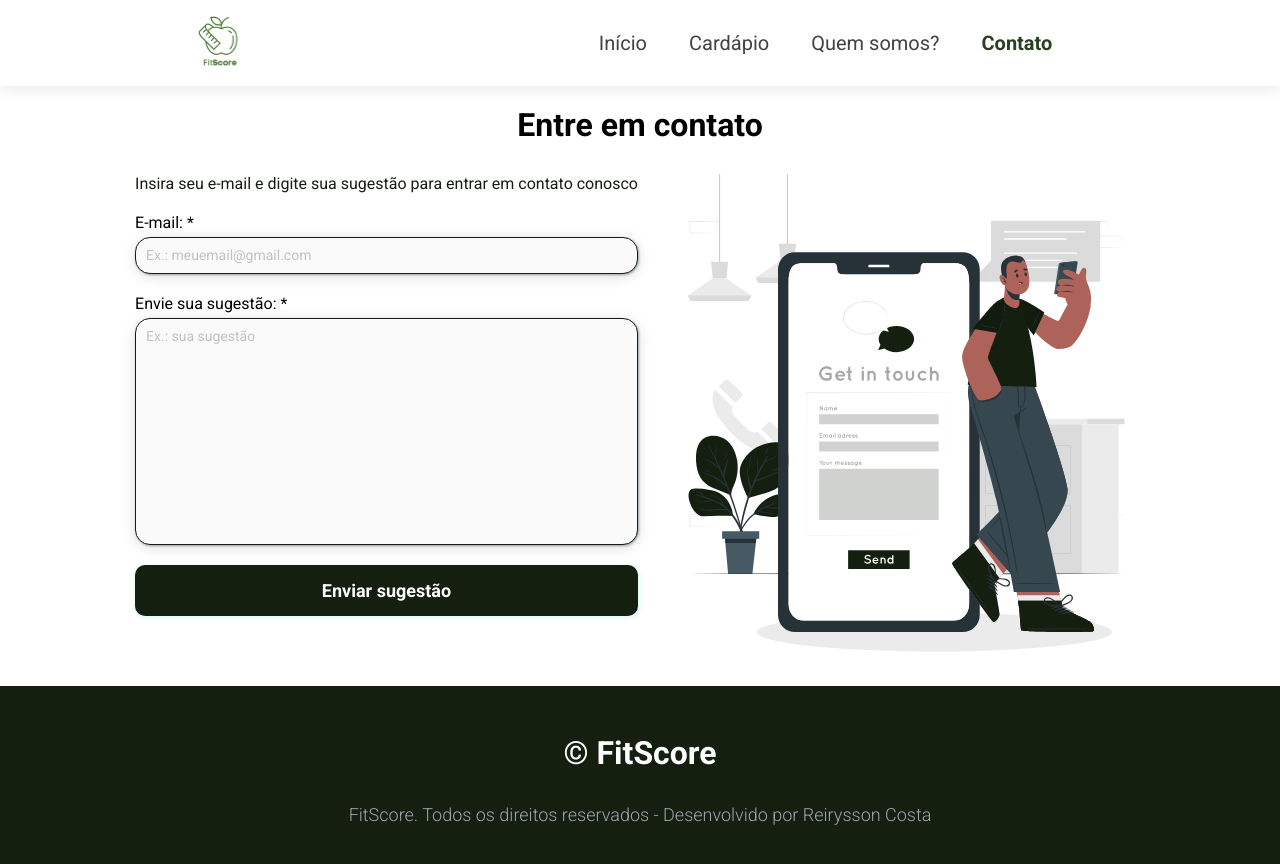
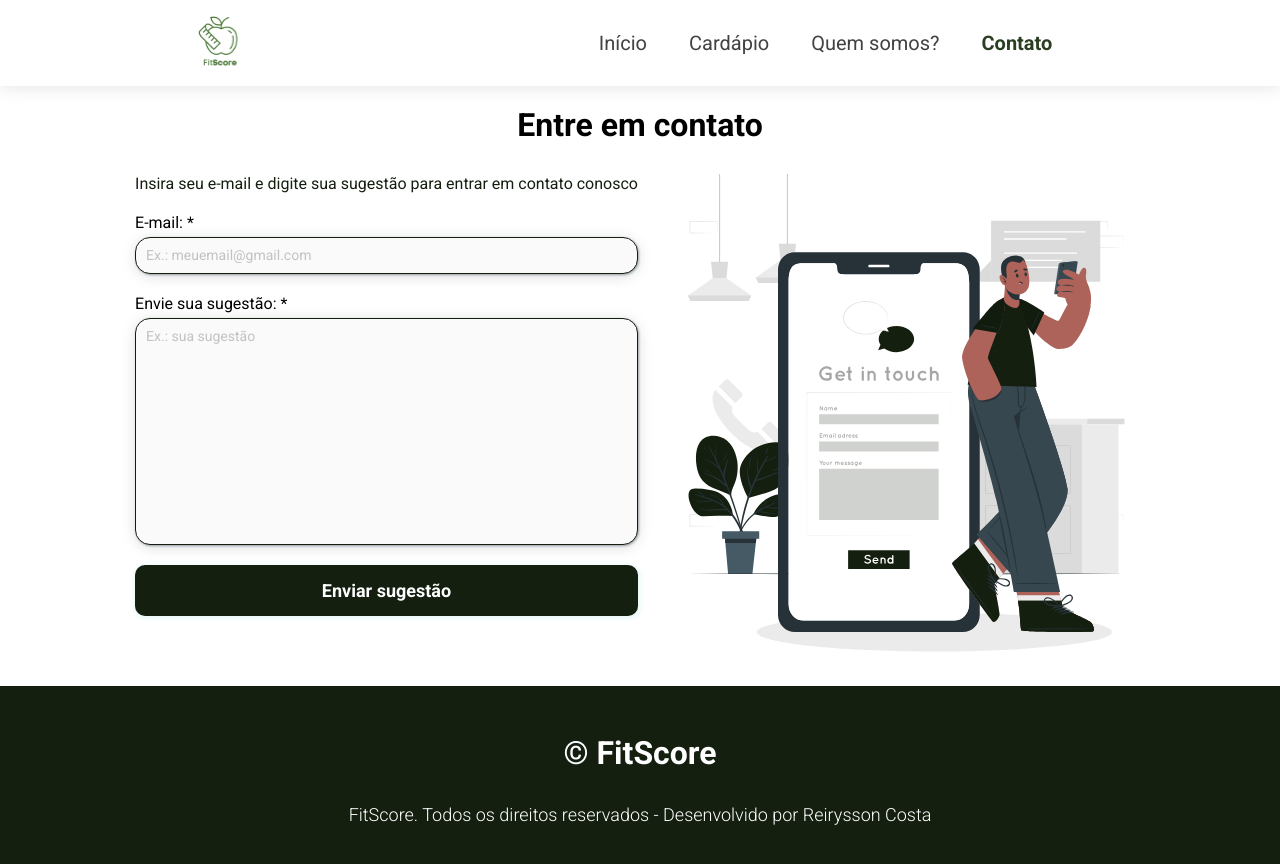
Before and after one commit to reirysson/fitscore, a React (Create React App) app: page /contact in a window 1280 px wide. Shown: the top 864 px of the page. Built offline with nearby package versions, Linux system fonts and the light colour scheme; the HTML template or start-up script is replaced by a standard one.

Commit message:
ajuste no footer

```diff
--- a/src/components/layout/Footer.module.css
+++ b/src/components/layout/Footer.module.css
@@ -7,3 +7,7 @@
     align-items: center;
     flex-direction: column;
 }
+
+.footer p {
+    color: white;
+}
```
